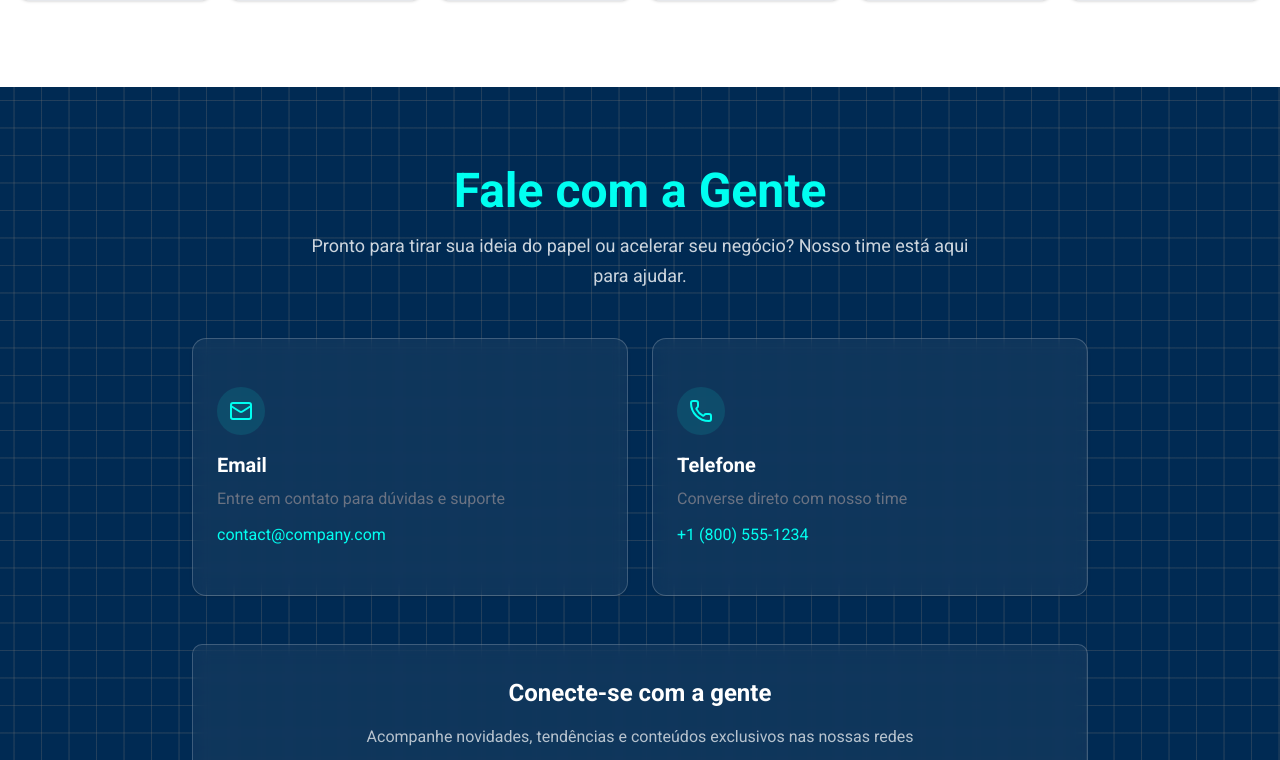
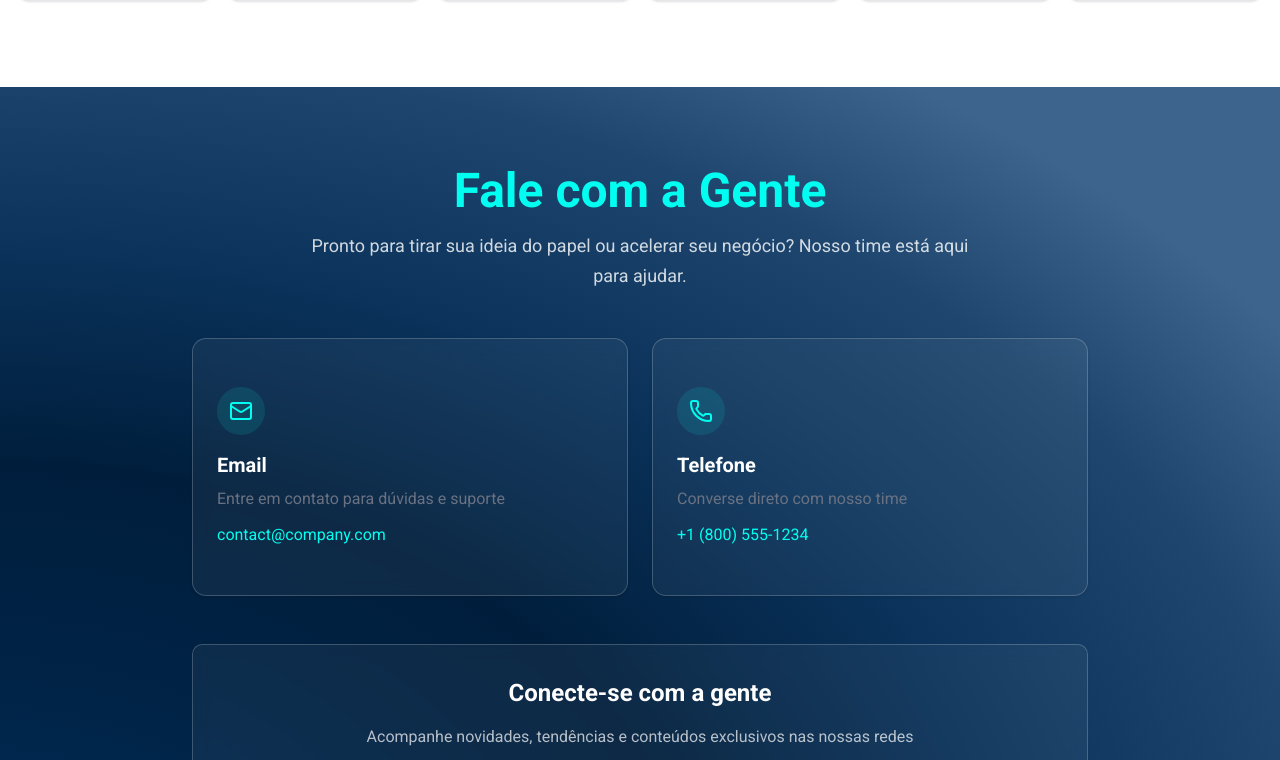
Before and after one commit to Cerasos/cerasos-frontend, a Next.js app: page / in a window 1280 px wide. Shown: the part 1540-2300 px from the top of the page. Built offline with nearby package versions, Linux system fonts and the light colour scheme; some icons are missing.

Commit message:
style: Adjust bg pattern

```diff
--- a/src/app/globals.css
+++ b/src/app/globals.css
@@ -145,33 +145,32 @@
 }
 
 .texture-container {
+  /* width: 100%;
+  height: 100%;
+  --s: 60px;
+  --c1: #00457a;
+  --c2: #002a53;
+  --_g: radial-gradient(
+    25% 25% at 25% 25%,
+    var(--c1) 99%,
+    rgba(0, 0, 0, 0) 101%
+  );
+  background: var(--_g) var(--s) var(--s) / calc(2 * var(--s))
+      calc(2 * var(--s)),
+    var(--_g) 0 0 / calc(2 * var(--s)) calc(2 * var(--s)),
+    radial-gradient(50% 50%, var(--c2) 98%, rgba(0, 0, 0, 0)) 0 0 / var(--s)
+      var(--s),
+    repeating-conic-gradient(var(--c2) 0 50%, var(--c1) 0 100%)
+      calc(0.5 * var(--s)) 0 / calc(2 * var(--s)) var(--s); */
   width: 100%;
   height: 100%;
-  --color: rgba(114, 114, 114, 0.3);
-  background-color: #002a53;
-  background-image: linear-gradient(
-      0deg,
-      transparent 24%,
-      var(--color) 25%,
-      var(--color) 26%,
-      transparent 27%,
-      transparent 74%,
-      var(--color) 75%,
-      var(--color) 76%,
-      transparent 77%,
-      transparent
-    ),
-    linear-gradient(
-      90deg,
-      transparent 24%,
-      var(--color) 25%,
-      var(--color) 26%,
-      transparent 27%,
-      transparent 74%,
-      var(--color) 75%,
-      var(--color) 76%,
-      transparent 77%,
-      transparent
-    );
-  background-size: 55px 55px;
+  background: radial-gradient(
+    125% 125% at -2% 101%,
+    rgba(0, 42, 83, 1) 10.5%,
+    /* base navy */ rgba(0, 35, 70, 1) 25%,
+    /* deeper navy */ rgba(0, 30, 60, 1) 45%,
+    /* near-black blue */ rgba(10, 50, 90, 1) 65%,
+    /* subtle mid navy */ rgba(30, 70, 110, 1) 85%,
+    /* soft accent */ rgba(60, 100, 140, 1) 100% /* muted highlight */
+  );
 }
```
